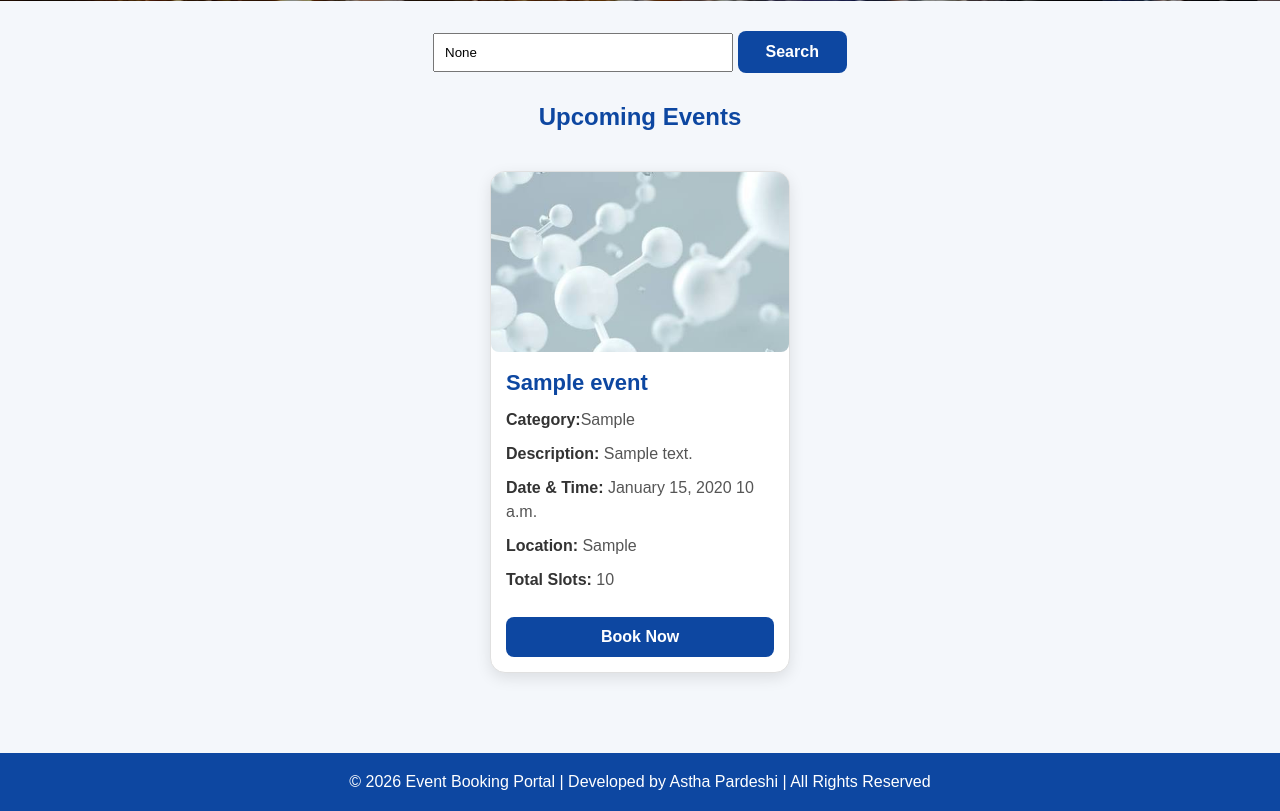
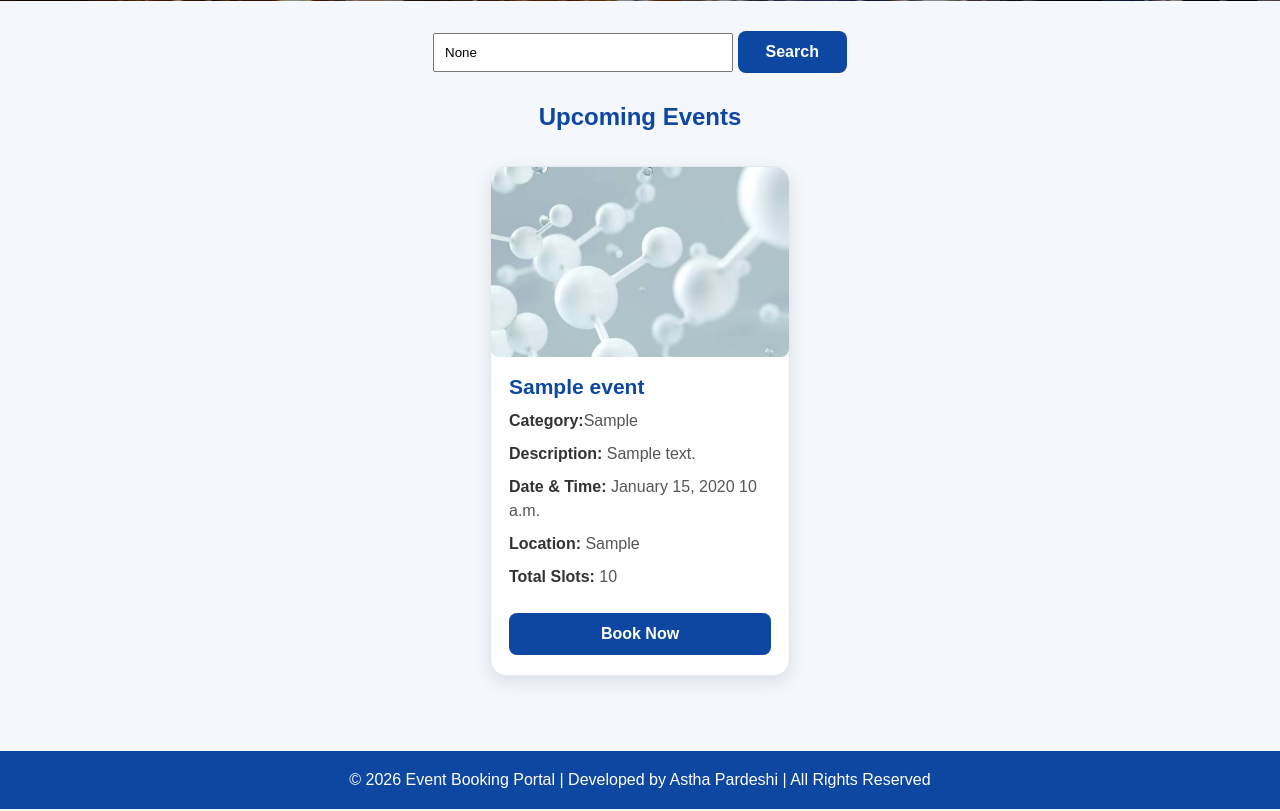
Before and after one commit to astha-pardeshi/event-booking-portal, a Django app: page / in a window 1280 px wide. Shown: the part 677-1488 px from the top of the page. Run offline with Django 5.2, Linux system fonts and the light colour scheme; tables that the repository leaves empty hold one stand-in row (values such as "Sample post").

Commit message:
Polish event cards

```diff
--- a/event_portal/events/static/css/style.css
+++ b/event_portal/events/static/css/style.css
@@ -189,26 +189,26 @@ body > h2 {
 .event-card {
     width: 300px;
     background: white;
-    border-radius: 15px;
+    border-radius: 16px;
     overflow: hidden;
-    margin: 20px;
+    margin: 15px;
 
-    border: 1px solid #e0e0e0;
+    border: 1px solid #e2e8f0;
 
-    box-shadow: 0 5px 15px rgba(0, 0, 0, 0.10);
+    box-shadow: 0 6px 18px rgba(0, 0, 0, 0.10);
 
     transition: transform 0.3s ease,
                 box-shadow 0.3s ease;
 }
 
 .event-card:hover {
-    transform: translateY(-7px);
-    box-shadow: 0 12px 25px rgba(0, 0, 0, 0.18);
+    transform: translateY(-8px);
+    box-shadow: 0 14px 30px rgba(0, 0, 0, 0.16);
 }
 
 .event-card img {
     width: 100%;
-    height: 180px;
+    height: 190px;
     object-fit: cover;
     display: block;
 }
@@ -216,15 +216,15 @@ body > h2 {
 .event-card h2,
 .event-card h3 {
     color: #0d47a1;
-    margin: 18px 15px 12px;
+    margin: 18px 18px 10px;
 }
 
 .event-card h3 {
-    font-size: 22px;
+    font-size: 21px;
 }
 
 .event-card p {
-    margin: 10px 15px;
+    margin: 9px 18px;
     color: #555;
     line-height: 1.5;
 }
@@ -234,12 +234,11 @@ body > h2 {
 }
 
 .event-card button {
-    width: 90%;
-    margin: 15px;
-    padding: 11px;
+    width: calc(100% - 36px);
+    margin: 15px 18px 20px;
+    padding: 12px;
+    border-radius: 8px;
 }
-
-
 /* ===== BOOKING PAGE ===== */
 
 .booking-container {
```
